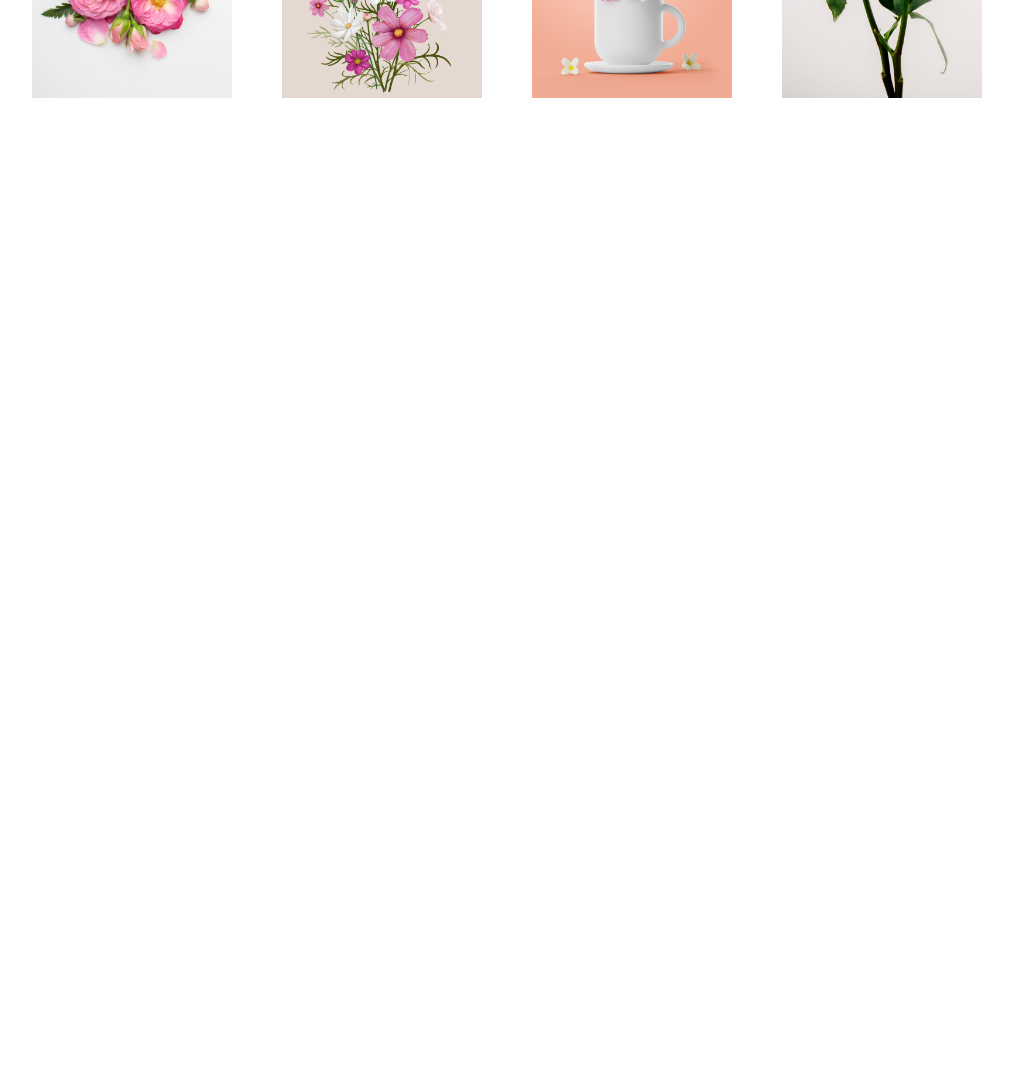
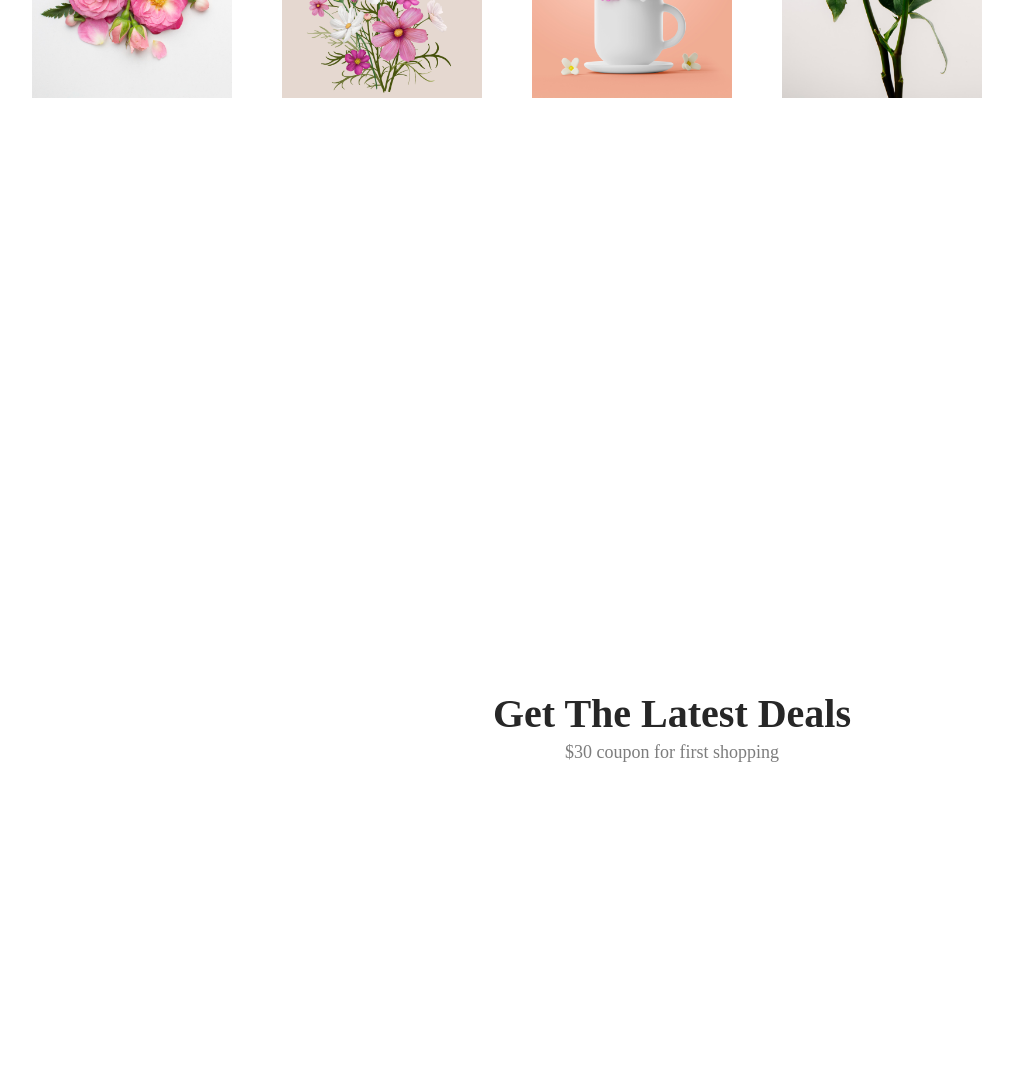
Before and after one commit to abdurrahim7/my-first-goal, a plain HTML site: page index.html in a window 1280 px wide. Shown: the part 2724-3814 px from the top of the page, without its empty margins (28-1041 px from the left). Before the commit the page ends 3414 px from the top, so only its background shows below. Drawn offline with Linux system fonts and the light colour scheme.

Commit message:
added the commit

```diff
--- a/index.html
+++ b/index.html
@@ -65,6 +65,19 @@
                 </div>
             </div>
         </section>
+        <section>
+            <div class="latest-container">
+                <div class="latest-text">
+                    <h3 class="latest-head" >Get The Latest Deals</h3>
+                    <p class="latest-para" >$30 coupon for first shopping</p>
+
+                </div>
+                <div class="latest-label">
+
+
+                </div>
+            </div>
+        </section>
 
     </main>
     <footer>
--- a/style.css
+++ b/style.css
@@ -130,3 +130,26 @@
     gap: 50px;
     justify-items: center;
 }
+.latest-container{
+    width: 1400px;
+    height: 400px;
+
+
+
+
+}
+.latest-head{
+    color: #272727;
+    text-align: center;
+    font-size: 40px;
+    font-weight: 800;
+
+
+}
+.latest-para{
+    color: rgba(39, 39, 39, 0.60);
+    text-align: center;
+    font-size: 18px;
+    font-weight: 400;
+    line-height: 30px;
+}
```
